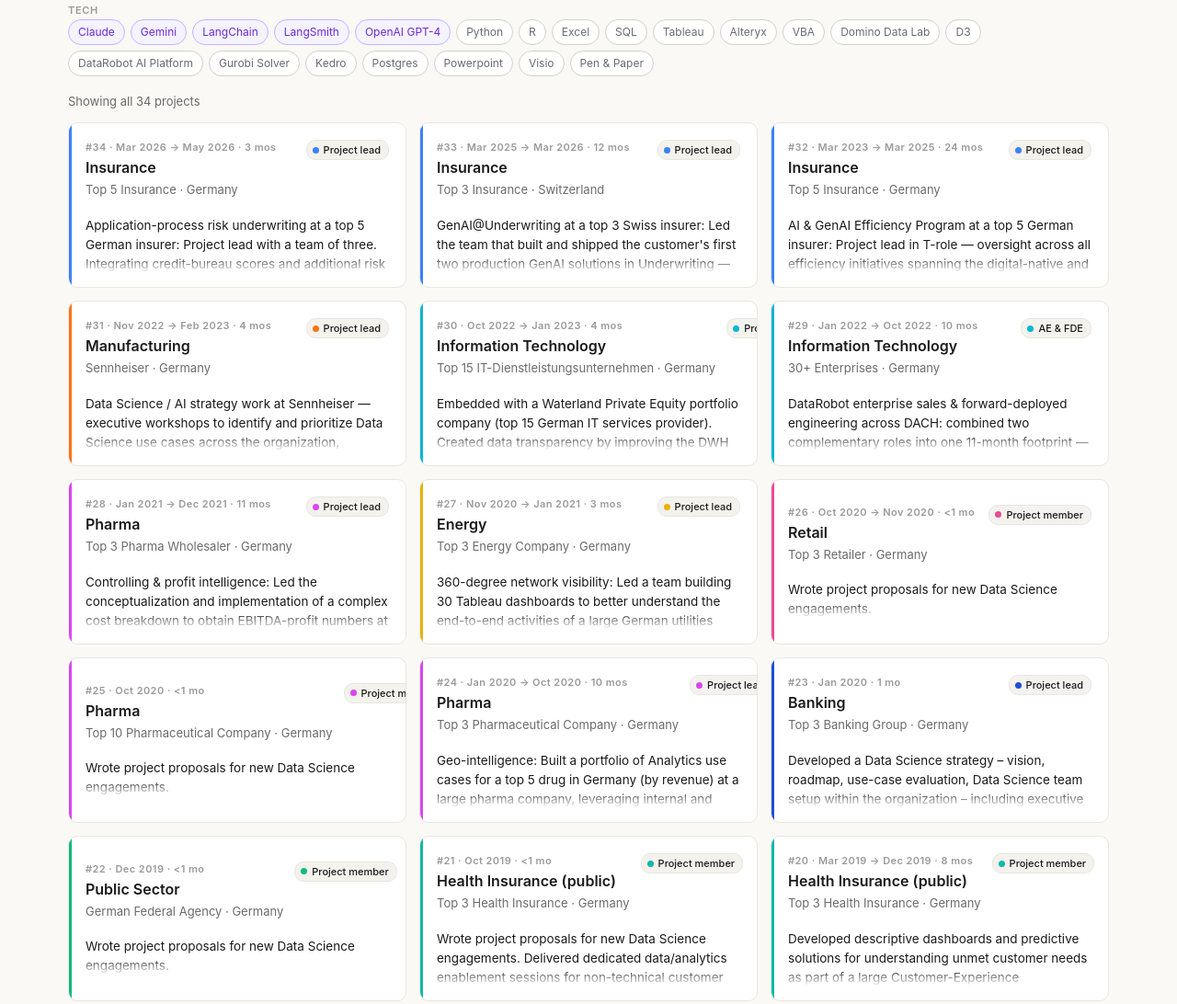
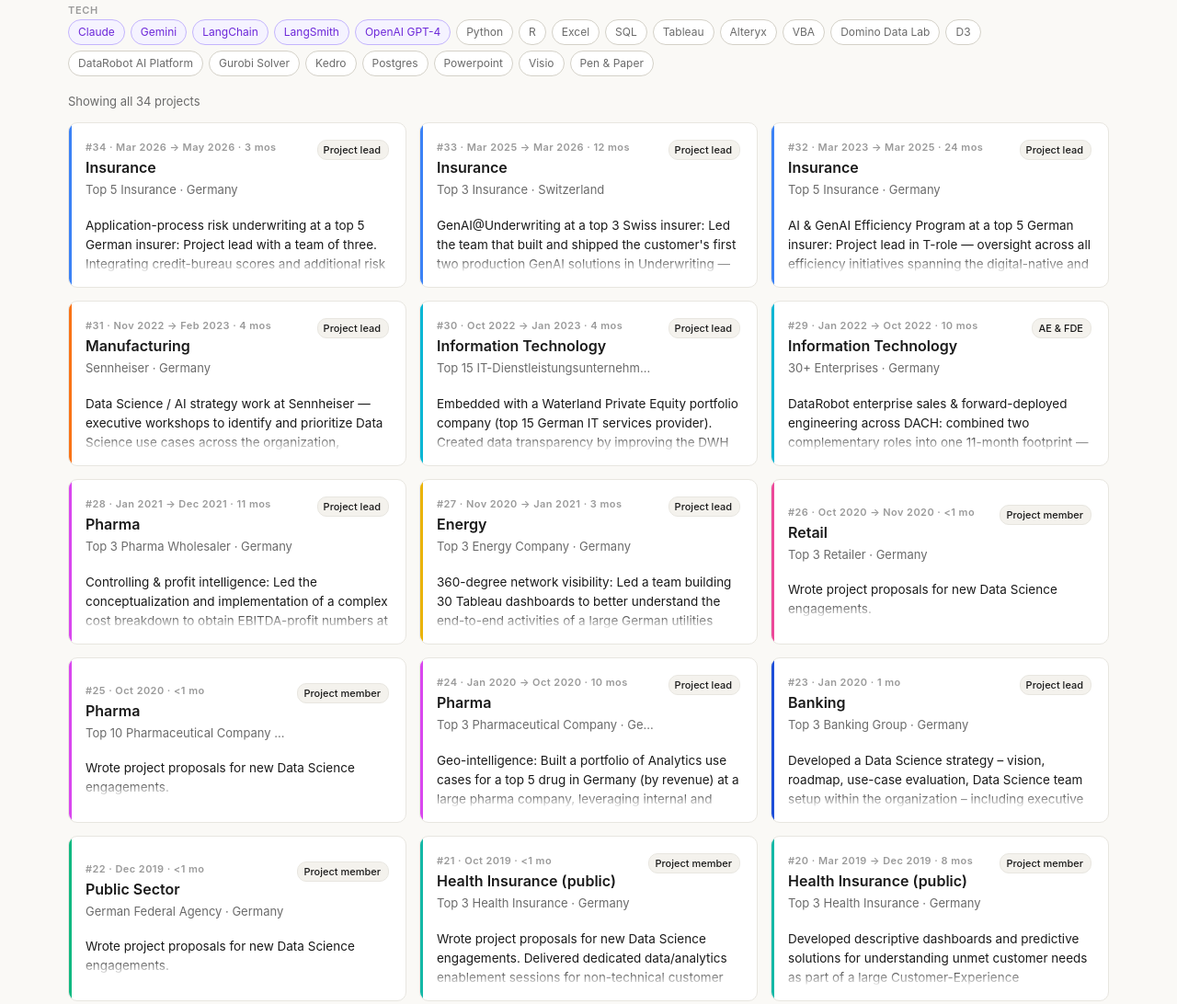
Before and after one commit to qpo/qpo.github.io, a plain HTML site: page projects/index.html in a window 1280 px wide. Shown: the part 828-1920 px from the top of the page at 92% size. Drawn offline with Linux system fonts and the light colour scheme.

Commit message:
Fix role-chip clipping in long-customer cards; drop industry dot from chip
- card-head's text container needs min-width: 0 + flex: 1 1 0 so the
  card-org's ellipsis can actually truncate. Without it, long customer
  strings (#16 Agricultural Machinery Maker, #25 Top 10 Pharma, #30
  Top 15 IT-Dienstleister) pushed the role-chip off the card and the
  card's overflow: hidden clipped it.
- Add flex-shrink: 0 to the role-chip itself so it always renders at
  full content width.
- Drop the industry-colored dot inside the role-chip. The industry is
  already encoded by the card-stripe on the left; the dot was just
  duplicating that signal in a spot that should be about role.

Co-Authored-By: Claude Opus 4.7 (1M context) <noreply@anthropic.com>

```diff
--- a/projects/index.html
+++ b/projects/index.html
@@ -398,6 +398,8 @@
     margin-bottom: 8px;
     gap: 12px;
   }
+  .card-head > span:first-child { min-width: 0; flex: 1 1 0; }
+  .card-head > .role-chip { flex-shrink: 0; }
   .card-num {
     display: block;
     font-size: 11px;
@@ -1174,7 +1176,7 @@ function renderProjects() {
           <span class="card-title">${escapeHtml(p.industry)}</span>
           <span class="card-org">${escapeHtml(cust)} · ${escapeHtml(p.country)}</span>
         </span>
-        <span class="role-chip"><span class="dot" style="background:${color}"></span>${escapeHtml(p.role_short || p.role)}</span>
+        <span class="role-chip">${escapeHtml(p.role_short || p.role)}</span>
       </span>
       <span class="card-desc">${escapeHtml(currentLang === "de" ? (p.desc_de || p.desc_en) : p.desc_en)}</span>
       <span class="card-print-meta">
```
